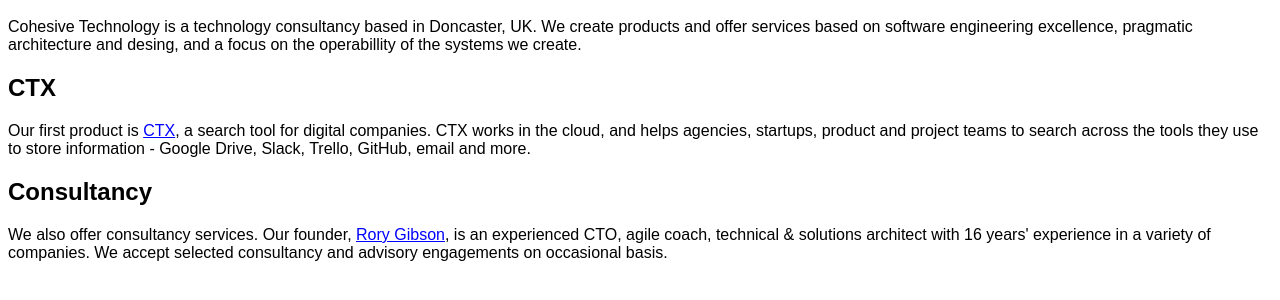
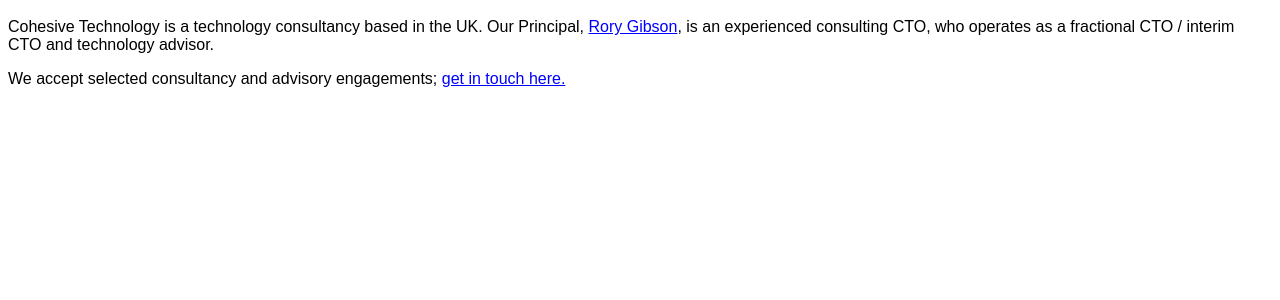
Before and after one commit to rorygibson/cohesivetechnology.co.uk, a plain HTML site: page index.html in a window 1280 px wide. Shown: the part 48-348 px from the top of the page. Drawn offline with Linux system fonts and the light colour scheme.

Commit message:
Update content

```diff
--- a/index.html
+++ b/index.html
@@ -19,16 +19,9 @@
     <body>
         <h1>Cohesive Technology</h1>
 
-        <p>Cohesive Technology is a technology consultancy based in Doncaster, UK. We create products and offer services based on software engineering excellence, pragmatic architecture and desing, and a focus on the operabillity of the systems we create.</p>
+        <p>Cohesive Technology is a technology consultancy based in the UK. Our Principal, <a href="https://rorygibson.me">Rory Gibson</a>, is an experienced consulting CTO, who operates as a fractional CTO / interim CTO and technology advisor.</p>
 
-
-        <h2>CTX</h2>
-
-        <p>Our first product is <a href="https://getctx.io">CTX</a>, a search tool for digital companies. CTX works in the cloud, and helps agencies, startups, product and project teams to search across the tools they use to store information - Google Drive, Slack, Trello, GitHub, email and more.</p>
-
-
-        <h2>Consultancy</h2>
-        <p>We also offer consultancy services. Our founder, <a href="http://rorygibson.me">Rory Gibson</a>, is an experienced CTO, agile coach, technical & solutions architect with 16 years' experience in a variety of companies. We accept selected consultancy and advisory engagements on occasional basis.</p>
+        <p>We accept selected consultancy and advisory engagements; <a href="mailto:rg@rorygibson.me">get in touch here.</a></p>
 
     </body>
 </html>
```
